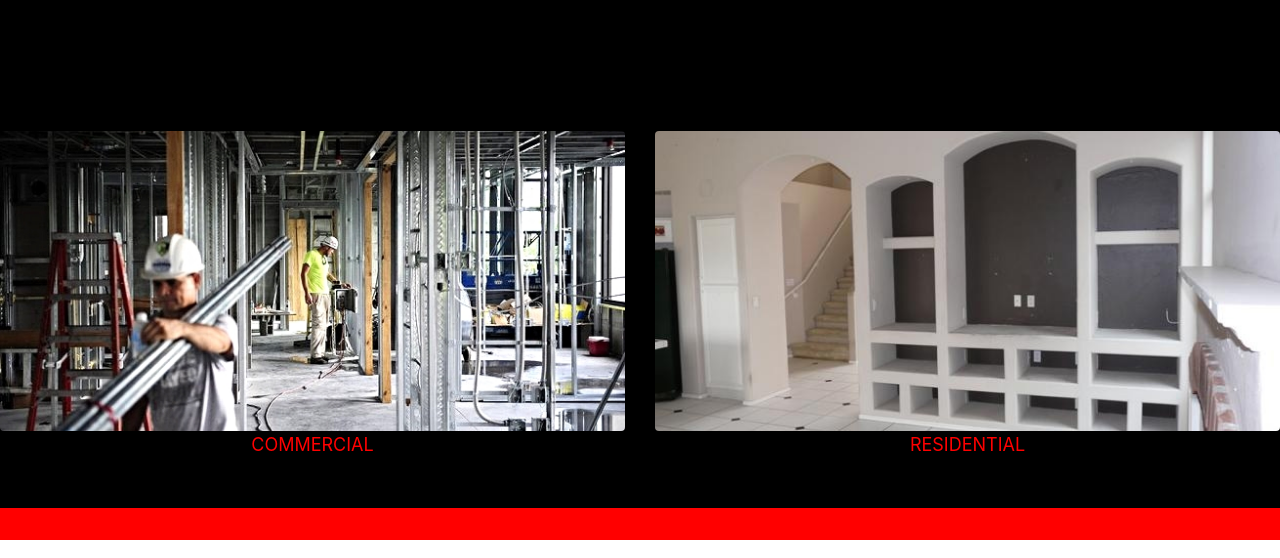
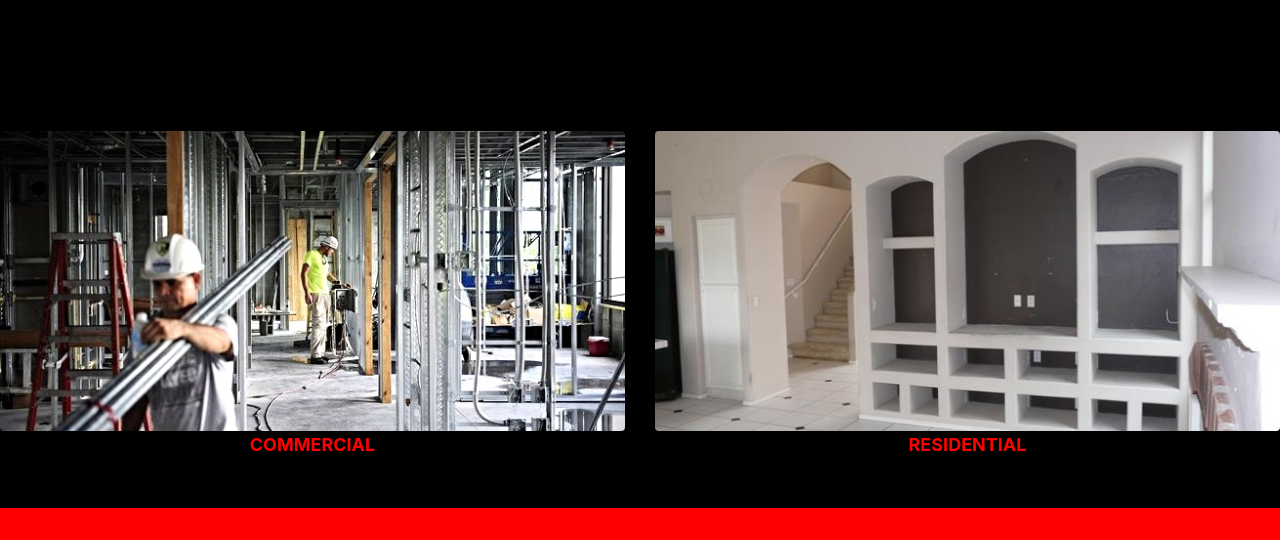
Before and after one commit to allenjustinblanco/br-drywall-ceiling, an Angular app: page / in a window 1280 px wide. Shown: the part 1460-2018 px from the top of the page. Built offline with nearby package versions, Linux system fonts and the light colour scheme.

Commit message:
Add update whatweoffer

```diff
--- a/src/app/whatweoffer/whatweoffer.component.html
+++ b/src/app/whatweoffer/whatweoffer.component.html
@@ -11,12 +11,12 @@
     <div class="row tag-links">
         <div class="col a-ref">
             <img class="w-100 rounded gallery-imgs" style=" height: 300px; object-fit: cover;" src="../../assets/commercial.jpg" alt="COMMERCIAL">
-            <a href="" class="text-weight-bold a-ref">COMMERCIAL</a>
+            <a href="" class="font-weight-bold a-ref">COMMERCIAL</a>
         </div>
 
-        <div class="col">
+        <div class="col font-weight-bold">
             <img class="w-100 rounded gallery-imgs" style=" height: 300px; object-fit: cover;" src="../../assets/Residential.jpg" alt="RESIDENTIAL">
-            <a href="" class=" a-ref">RESIDENTIAL</a>
+            <a href="" class="font-weight-bold a-ref">RESIDENTIAL</a>
         </div>
     </div>
 </div>
```
